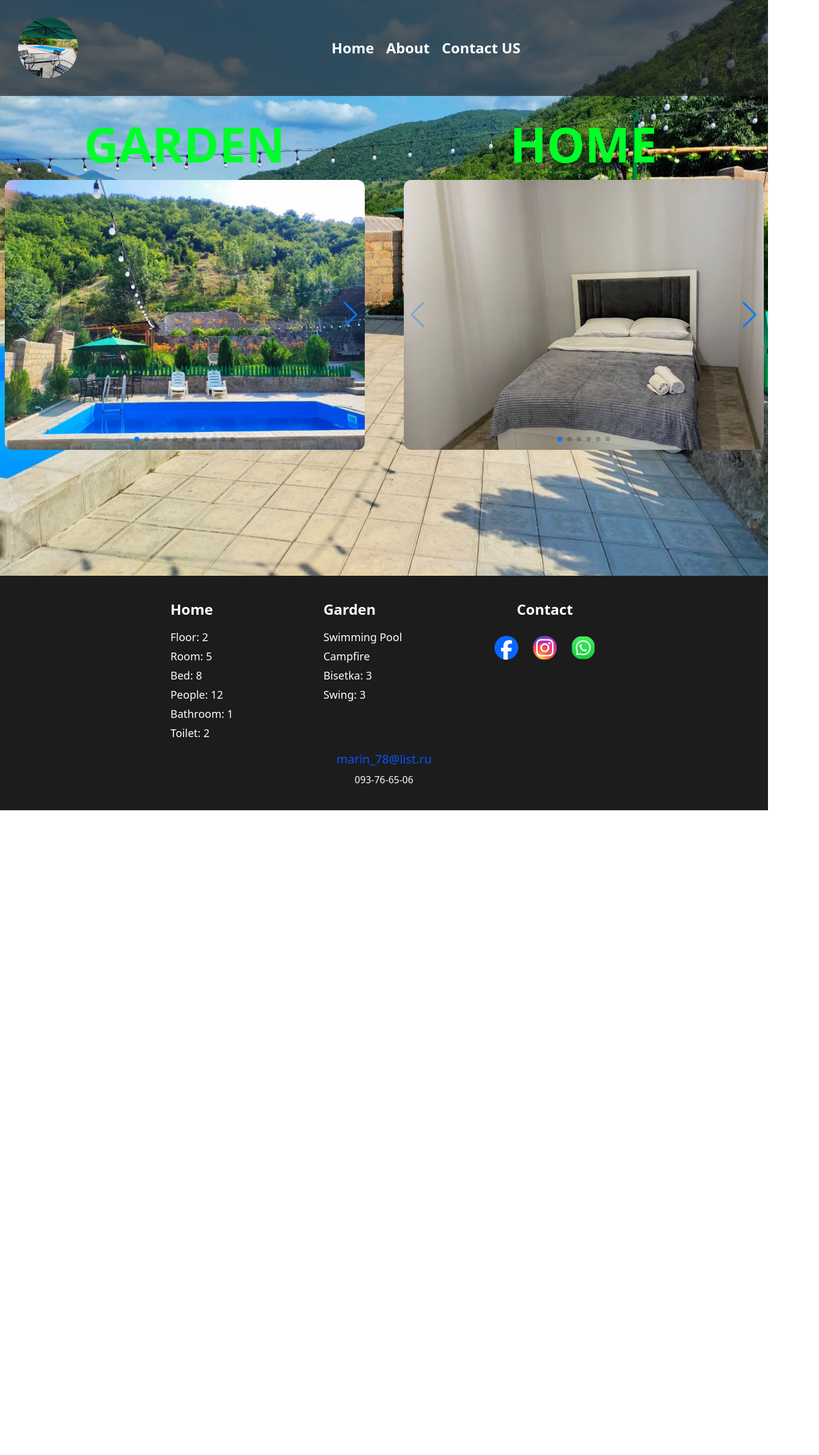
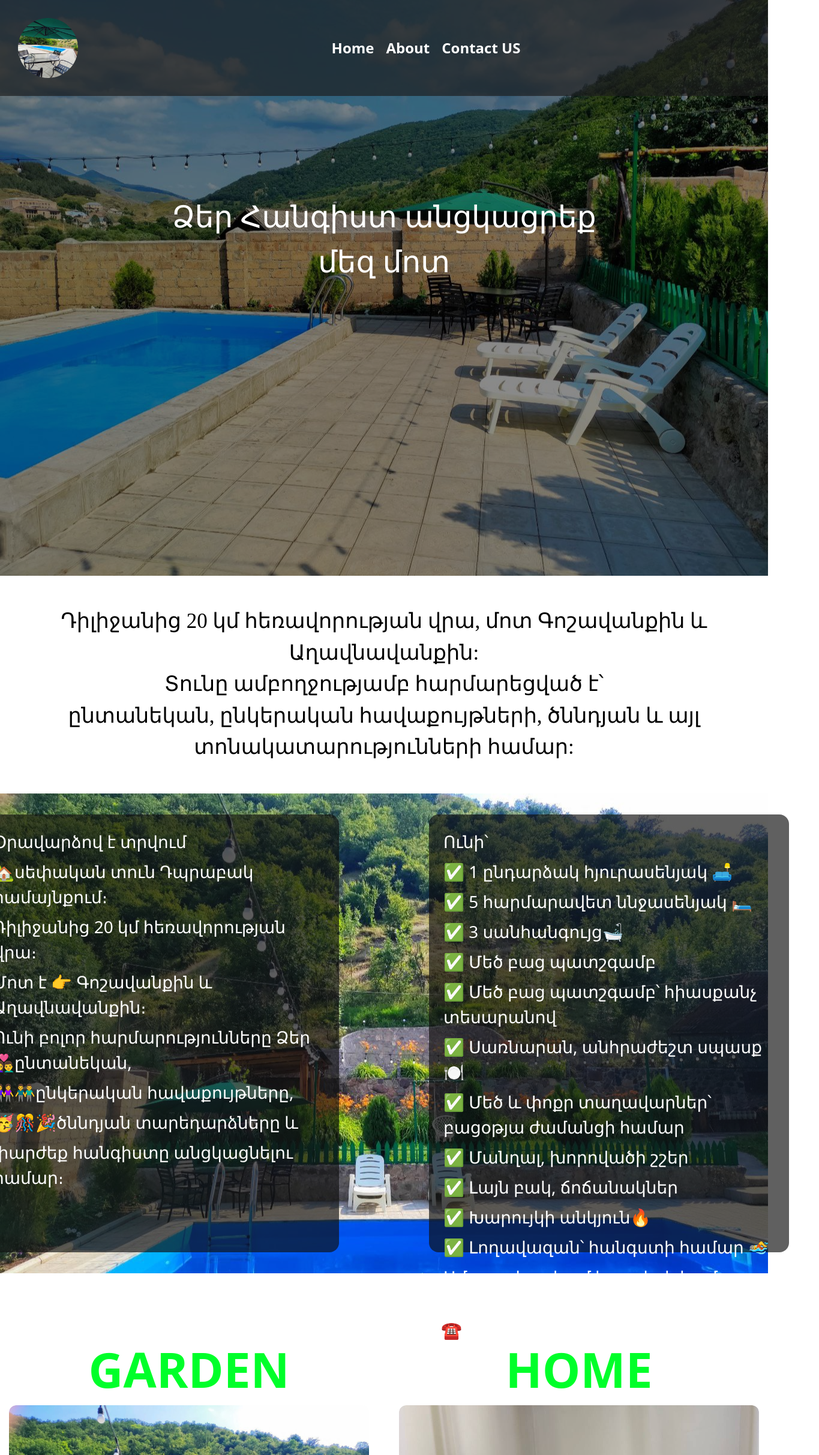
Before and after one commit to Sergey009642/GreenGarden, a Next.js app: page /about in a window 1280 px wide. Shown: the top 2426 px of the page at 60% size, 1365 px wide, since content can reach past the window. Before the commit the page ends 1351 px from the top, so only its background shows below. Built offline with nearby package versions, Linux system fonts and the light colour scheme.

Commit message:
Fix:finish-proekt clear-error

```diff
--- a/src/app/Componet/contact.tsx
+++ b/src/app/Componet/contact.tsx
@@ -27,7 +27,7 @@ function Contact() {
     </div>
 </div>
 <div className="pt-[50px] text-center flex flex-col">
-     <a href="mailto:GreenGardneHotelDilijan@mail.ru" className="text-[#0454ff] hover:underline text-[20px] max-sm:text-[18px]">
+     <a href="mailto:marin_78@list.ru" className="text-[#0454ff] hover:underline text-[20px] max-sm:text-[18px]">
                 marin_78@list.ru
             </a>
             <a href="tel:093766506" className="hover:underline text-[16px] text-[#fff]">
--- a/src/app/Componet/footer.tsx
+++ b/src/app/Componet/footer.tsx
@@ -17,10 +17,10 @@ const homeData: SectionData = {
   items: [
     { label: "Floor", value: 2 },
     { label: "Room", value: 5 },
-    { label: "Bed", value: 8 },
-    { label: "People", value: 12 },
-    { label: "Bathroom", value: 1 },
-    { label: "Toilet", value: 2 }
+    { label: "Bed", value: 12 },
+    { label: "People", value: 18 },
+    { label: "Bathroom", value: 2 },
+    { label: "Toilet", value: 3 }
   ]
 };
 
@@ -77,7 +77,7 @@ export default function Footer() {
         </div>
       </div>
       <div className="flex flex-col items-center gap-2 text-sm pt-4">
-            <a href="mailto:GreenGardneHotelDilijan@mail.ru" className="text-[#0454ff] hover:underline text-[20px]">
+            <a href="mailto:marin_78@list.ru" className="text-[#0454ff] hover:underline text-[20px]">
               marin_78@list.ru
             </a>
             <a href="tel:093766506" className="hover:underline text-[16px]">
--- a/src/app/about/page.tsx
+++ b/src/app/about/page.tsx
@@ -3,11 +3,65 @@ import SwiperRoom from "../Componet/SwiperRoom";
 
 export default function Home() {
     return (
+        <div className="">
         <div className="w-full h-[120vh] bg-[url('/Home7.jpg')] bg-cover bg-center">
-        <div className="flex justify-center items-center pt-[180px] max-sm:flex-col gap-[50px]">
+        <div className="absolute inset-0 flex items-center justify-center">
+        <h1 className="text-font">
+            Ձեր Հանգիստ անցկացրեք
+            <br />
+            մեզ մոտ
+        </h1>
+        </div>
+        <div className="bg-[#00000075] w-full h-full"></div>
+    </div>
+    <div className="flex justify-center items-center p-[50px]">
+    <div className="text-center">
+        <p className="texts-fns">
+            Դիլիջանից 20 կմ հեռավորության վրա, մոտ Գոշավանքին և Աղավնավանքին:
+            <br />
+            Տունը ամբողջությամբ հարմարեցված է՝
+            <br />
+            ընտանեկան, ընկերական հավաքույթների, ծննդյան և այլ տոնակատարությունների համար:
+        </p>
+    </div>
+    </div>
+     <div className="flex justify-center items-center w-full h-[100vh] bg-[url('/Images.jpg')] bg-center bg-cover ">
+            <div className="flex justify-center gap-[150px] p-[50px]">
+              <div className="flex flex-col bg-[#0f0f0fa8] p-[20px] w-[600px] h-[730px] rounded-2xl">
+<p className="p-[4px] text-[#fff] text-[28px]">Օրավարձով է տրվում</p>
+<p className="p-[4px] text-[#fff] text-[28px]">🏡սեփական տուն Դպրաբակ համայնքում։</p>
+<p className="p-[4px] text-[#fff] text-[28px]">Դիլիջանից 20 կմ հեռավորության վրա։</p>
+<p className="p-[4px] text-[#fff] text-[28px]">Մոտ է 👉 Գոշավանքին և Աղավնավանքին։</p>
+<p className="p-[4px] text-[#fff] text-[28px]">Ունի բոլոր հարմարությունները Ձեր <br />👩‍❤️‍👨ընտանեկան,</p>
+<p className="p-[4px] text-[#fff] text-[28px]">👭👬ընկերական հավաքույթները,</p>
+<p className="p-[4px] text-[#fff] text-[28px]">🥳🎊🎉ծննդյան տարեդարձները և</p>
+<p className="p-[4px] text-[#fff] text-[28px]">լիարժեք հանգիստը անցկացնելու համար։</p>
+
+</div>
+<div className="flex flex-col bg-[#0f0f0fa8] p-[20px] w-[600px] h-[730px] rounded-2xl">
+<p className="p-[4px] text-[#fff] text-[28px]">Ունի՝</p>
+<p className="p-[4px] text-[#fff] text-[28px]">✅  1 ընդարձակ հյուրասենյակ 🛋️</p>
+<p className="p-[4px] text-[#fff] text-[28px]">✅ 5 հարմարավետ ննջասենյակ 🛏️</p>
+<p className="p-[4px] text-[#fff] text-[28px]">✅ 3 սանհանգույց🛁</p>
+<p className="p-[4px] text-[#fff] text-[28px]">✅ Մեծ բաց պատշգամբ</p>
+<p className="p-[4px] text-[#fff] text-[28px]">✅ Մեծ բաց պատշգամբ՝ հիասքանչ տեսարանով</p>
+<p className="p-[4px] text-[#fff] text-[28px]">✅ Սառնարան, անհրաժեշտ սպասք 🍽️</p>
+<p className="p-[4px] text-[#fff] text-[28px]">✅ Մեծ և փոքր տաղավարներ՝ բացօթյա ժամանցի համար</p>
+<p className="p-[4px] text-[#fff] text-[28px]">✅ Մանղալ, խորովածի շշեր</p>
+<p className="p-[4px] text-[#fff] text-[28px]">✅ Լայն բակ, ճոճանակներ</p>
+<p className="p-[4px] text-[#fff] text-[28px]">✅ Խարույկի անկյուն🔥</p>
+<p className="p-[4px] text-[#fff] text-[28px]">✅  Լողավազան՝ հանգստի համար  🏊</p>
+<p className="p-[4px] text-[#fff] text-[28px]">Ամրագրելու կամ հարցերի համար զանգահարեք՝ </p>
+<a href="tel:093766506" className="hover:underline text-[28px] text-[#fff]">
+             ☎️ 093766506
+            </a>
+                </div>
+            </div>
+        </div>
+    <div className="flex justify-center items-center p-[100px] max-sm:flex-col gap-[50px]">
             <SwiperGallery/>
             <SwiperRoom/>
-    </div>
+        </div>
 </div>
     )
 }
--- a/src/app/globals.css
+++ b/src/app/globals.css
@@ -1 +1,21 @@
 @import "tailwindcss";
+@import url('https://fonts.googleapis.com/css2?family=Playwrite+HU:wght@100..400&display=swap');
+
+
+.text-font{
+font-family: "Playwrite HU", cursive;
+  font-optical-sizing: auto;
+  font-weight: weight;
+  font-style: normal;
+  text-align: center;
+  color:white;
+  font-size: 50px;
+}
+.texts-fns{
+  font-family: "Playwrite HU", cursive;
+  font-optical-sizing: auto;
+  font-weight: weight;
+  font-style: normal;
+  text-align: center;
+  font-size: 35px;
+}
```
